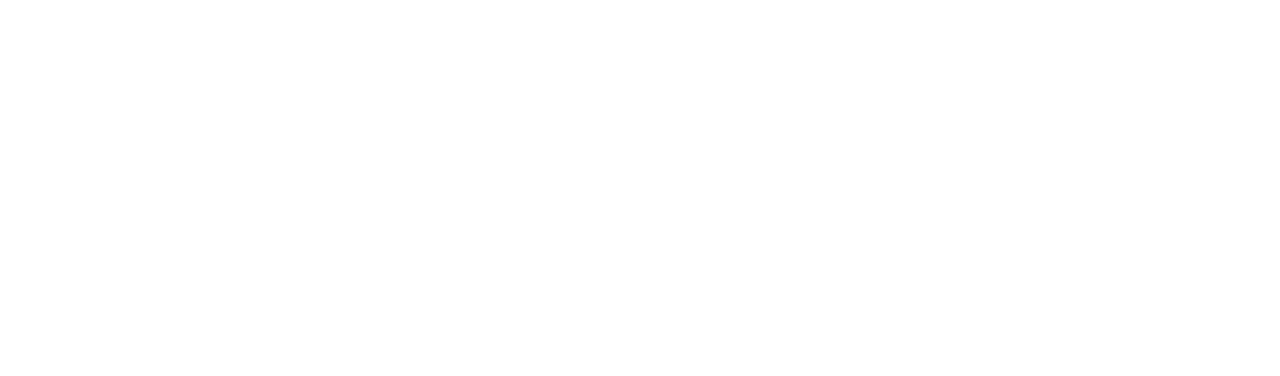
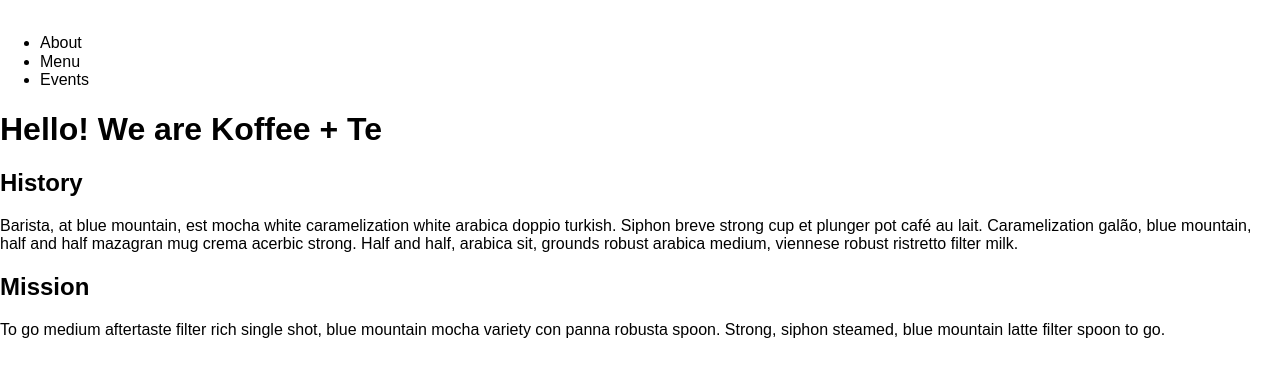
Before and after one commit to achance27/project_final2_chance_aliyah, a plain HTML site: page index.html in a window 1280 px wide. Drawn offline with Linux system fonts and the light colour scheme.

Commit message:
Create the structure for the webpage

```diff
--- a/index.html
+++ b/index.html
@@ -2,16 +2,38 @@
 <html lang="en">
 <head>
     <meta charset="utf-8">
-    <title></title>
+    <title>Koffee + Te</title>
     <meta name="description" content="">
-
+		<meta name="viewport" content="width=device-width, initial-scale=1">
     <link rel="stylesheet" href="css/vendor/normalize.min.css">
     <link rel="stylesheet" href="css/main.css">
 </head>
 <body>
-
-
-
+	<header>
+		<img src="img/" alt="">
+		<nav>
+			<ul>
+				<li>About</li>
+				<li>Menu</li>
+				<li>Events</li>
+			</ul>
+		</nav>
+	</header>
+	<main>
+		<article>
+			<h1>Hello! We are Koffee + Te</h1>
+				<div>
+					<h2>History</h2>
+						<p>Barista, at blue mountain, est mocha white caramelization white arabica doppio turkish. Siphon breve strong cup et plunger pot café au lait. Caramelization galão, blue mountain, half and half mazagran mug crema acerbic strong. Half and half, arabica sit, grounds robust arabica medium, viennese robust ristretto filter milk.
+						</p>
+				</div>
+				<div>
+					<h2>Mission</h2>
+						<p>To go medium aftertaste filter rich single shot, blue mountain mocha variety con panna robusta spoon. Strong, siphon steamed, blue mountain latte filter spoon to go.
+						</p>
+				</div>
+		</article>
+	</main>
     <script src="js/main.js"></script>
 </body>
 </html>
```
